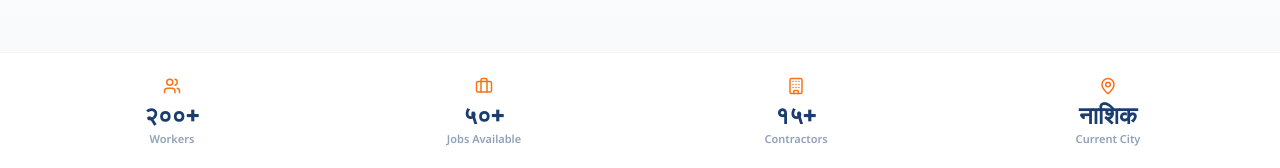
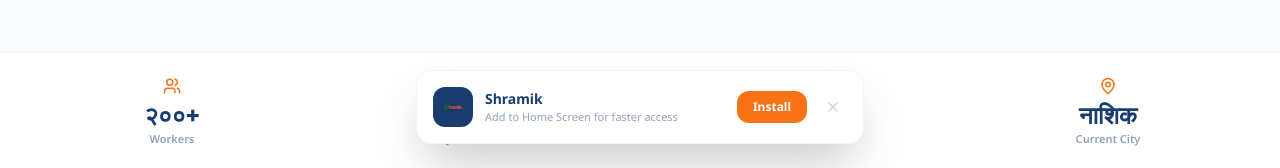
Before and after one commit to jeet4747/shramik, a React (Vite) app: page / in a window 1280 px wide. Shown: the part 632-800 px from the top of the page. Built offline with nearby package versions, Linux system fonts and the light colour scheme; no server answers; the database is empty.

Commit message:
feat: add PWA install prompt banner + improved manifest/meta tags

```diff
--- a/index.html
+++ b/index.html
@@ -9,7 +9,12 @@
     <link rel="preconnect" href="https://fonts.gstatic.com" crossorigin />
     <link href="https://fonts.googleapis.com/css2?family=Noto+Sans:wght@400;500;600;700;800;900&display=swap" rel="stylesheet" />
     <meta name="theme-color" content="#1a3c6e" />
-    <meta name="viewport" content="width=device-width, initial-scale=1.0" />
+    <meta name="apple-mobile-web-app-capable" content="yes" />
+    <meta name="apple-mobile-web-app-status-bar-style" content="black-translucent" />
+    <meta name="apple-mobile-web-app-title" content="Shramik" />
+    <meta name="mobile-web-app-capable" content="yes" />
+    <meta name="application-name" content="Shramik" />
+    <meta name="viewport" content="width=device-width, initial-scale=1.0, maximum-scale=1.0, user-scalable=no" />
     <meta name="description" content="Shramik - Har Haath Ko Kaam. India's digital platform connecting blue-collar workers with contractors and employers. Empowering 500+ million skilled workers." />
     <meta name="keywords" content="shramik, blue-collar, jobs, skilled workers, india, nashik, electrician, plumber, carpenter, contractor" />
     <meta property="og:title" content="Shramik - Har Haath Ko Kaam" />
--- a/src/App.jsx
+++ b/src/App.jsx
@@ -23,6 +23,7 @@ import AdminDashboard from './components/admin/AdminDashboard'
 import Verifications from './components/admin/Verifications'
 import ActivityFeed from './components/admin/ActivityFeed'
 import CityCoverage from './components/admin/CityCoverage'
+import InstallBanner from './components/InstallBanner'
 import Profile from './components/shared/Profile'
 
 export default function App() {
@@ -241,6 +242,7 @@ export default function App() {
   return (
     <div className="min-h-screen bg-bg">
       <Toast toasts={toasts} removeToast={removeToast} />
+      <InstallBanner />
       {!isSupabaseReady && (
         <div style={{background:'#dc2626',color:'white',padding:'16px',textAlign:'center',fontSize:'14px',zIndex:99999}}>
           Supabase not configured. Set VITE_SUPABASE_URL and VITE_SUPABASE_ANON_KEY in Vercel env vars and redeploy.
--- /dev/null
+++ b/src/components/InstallBanner.jsx
@@ -0,0 +1,88 @@
+import { useState, useEffect } from 'react'
+import { X, Smartphone } from 'lucide-react'
+import { useLang } from '../context/LanguageContext'
+
+export default function InstallBanner() {
+  const { t } = useLang()
+  const [deferredPrompt, setDeferredPrompt] = useState(null)
+  const [show, setShow] = useState(false)
+  const [installed, setInstalled] = useState(false)
+
+  useEffect(() => {
+    // Check if already in standalone mode (already installed)
+    if (window.matchMedia('(display-mode: standalone)').matches ||
+        window.navigator.standalone === true) {
+      setInstalled(true)
+      return
+    }
+
+    const handler = (e) => {
+      e.preventDefault()
+      setDeferredPrompt(e)
+      setShow(true)
+    }
+
+    window.addEventListener('beforeinstallprompt', handler)
+
+    // Also detected installed app
+    window.addEventListener('appinstalled', () => {
+      setInstalled(true)
+      setShow(false)
+    })
+
+    // Show banner after 3 seconds even without beforeinstallprompt (iOS fallback)
+    const timer = setTimeout(() => {
+      if (!deferredPrompt && !installed) {
+        setShow(true)
+      }
+    }, 3000)
+
+    return () => {
+      window.removeEventListener('beforeinstallprompt', handler)
+      clearTimeout(timer)
+    }
+  }, [])
+
+  const handleInstall = async () => {
+    if (deferredPrompt) {
+      deferredPrompt.prompt()
+      const result = await deferredPrompt.userChoice
+      if (result.outcome === 'accepted') {
+        setInstalled(true)
+        setShow(false)
+      }
+      setDeferredPrompt(null)
+    } else {
+      // Fallback for iOS or browsers that don't support beforeinstallprompt
+      setShow(false)
+    }
+  }
+
+  if (installed || !show) return null
+
+  return (
+    <div className="fixed bottom-20 md:bottom-6 left-4 right-4 z-[150] animate-fadeIn">
+      <div className="max-w-md mx-auto bg-white rounded-2xl shadow-2xl border border-slate-100 p-4 flex items-center gap-3">
+        <div className="w-10 h-10 bg-navy rounded-xl flex items-center justify-center shrink-0">
+          <img src="/Shramik-Logo.png" alt="" className="w-7 h-7 rounded" />
+        </div>
+        <div className="flex-1 min-w-0">
+          <p className="text-sm font-bold text-navy">Shramik</p>
+          <p className="text-[11px] text-slate-400">Add to Home Screen for faster access</p>
+        </div>
+        <button
+          onClick={handleInstall}
+          className="px-4 py-2 bg-saffron text-white rounded-xl text-xs font-bold hover:bg-orange-600 transition-all shrink-0"
+        >
+          Install
+        </button>
+        <button
+          onClick={() => setShow(false)}
+          className="p-1.5 text-slate-300 hover:text-slate-500 shrink-0"
+        >
+          <X size={16} />
+        </button>
+      </div>
+    </div>
+  )
+}
```
Also changed, not shown: public/manifest.json.
